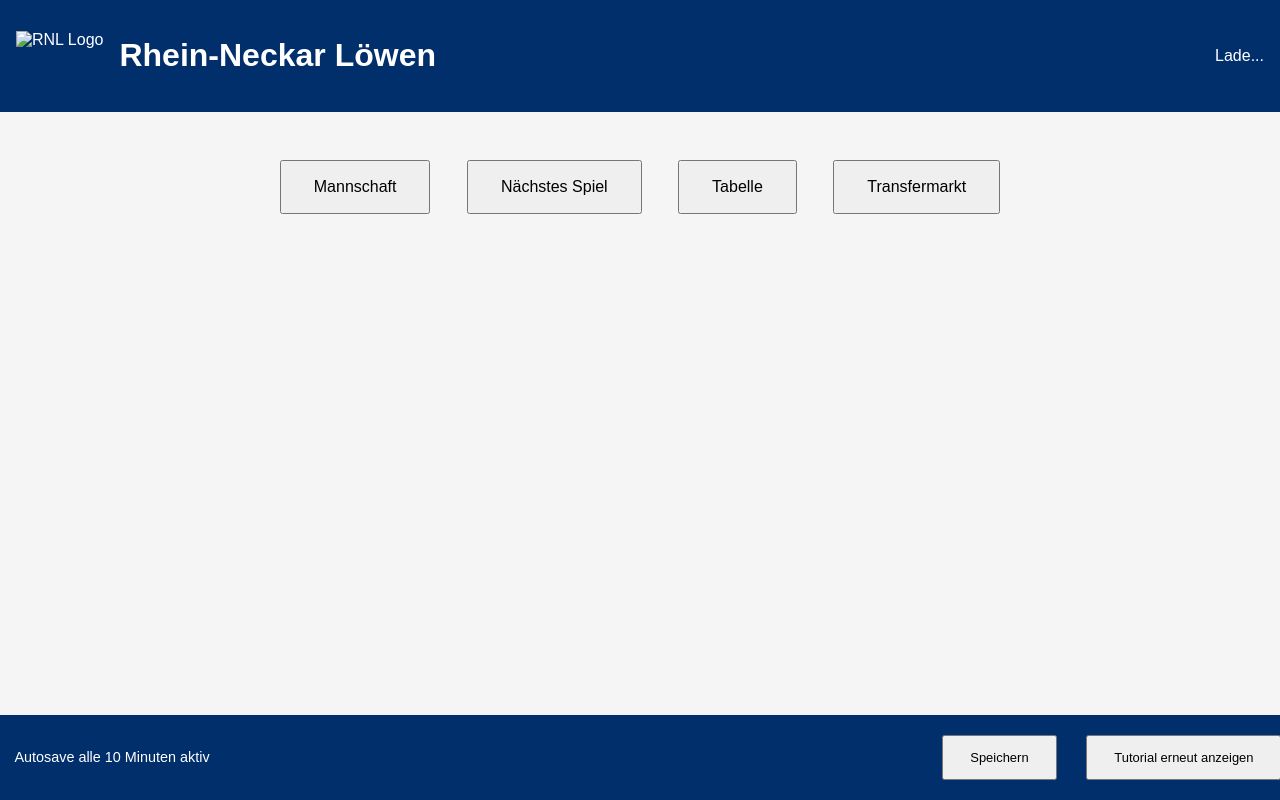
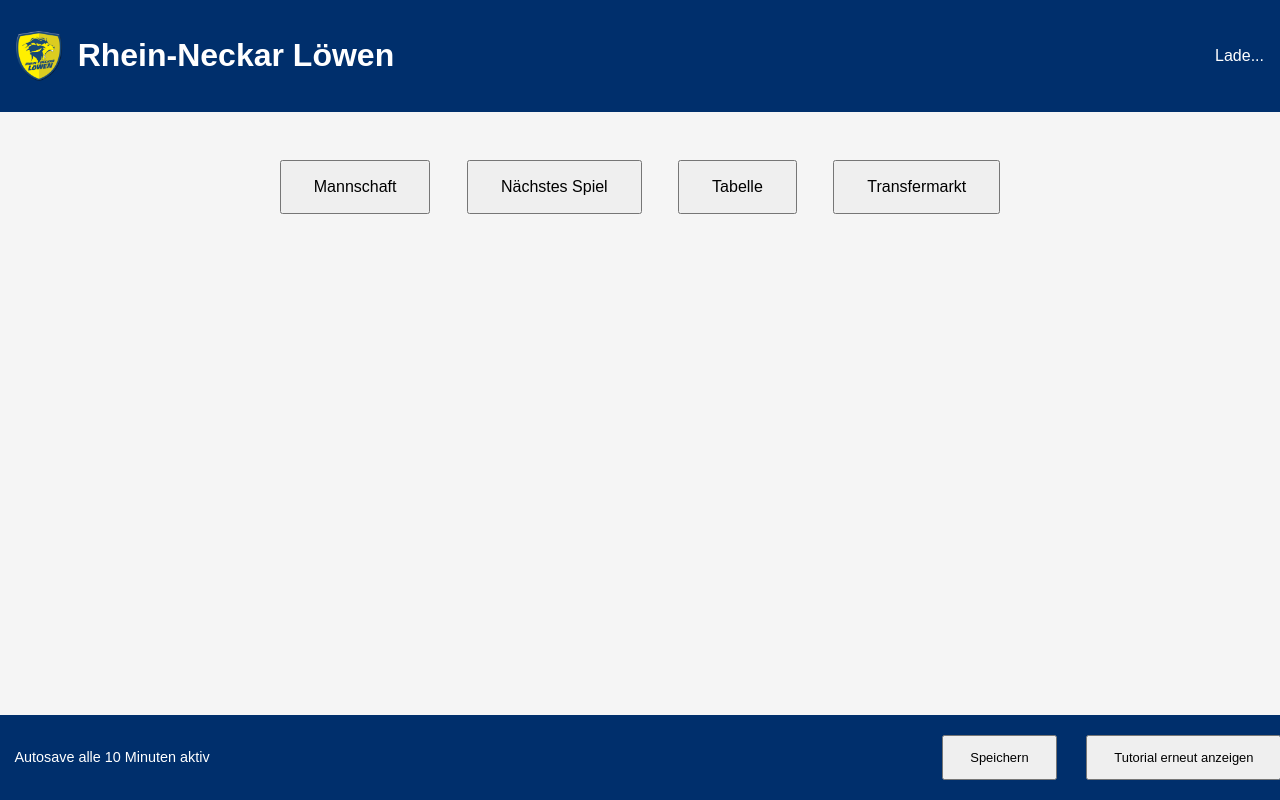
Before and after one commit to Beckmann24/Handball-Manger, a plain HTML site: page RNL.html in a window 1280 px wide. Drawn offline with Linux system fonts and the light colour scheme; no server answers.

Commit message:
Add files via upload

```diff
--- a/RNL.html
+++ b/RNL.html
@@ -82,7 +82,7 @@
 </head>
 <body>
   <header>
-    <img src="rnl_logo.png" alt="RNL Logo" />
+    <img src="images/rnl.png" alt="RNL Logo" />
     <h1 style="margin-right:auto;">Rhein-Neckar Löwen</h1>
     <span id="userName">Lade...</span>
   </header>
```
